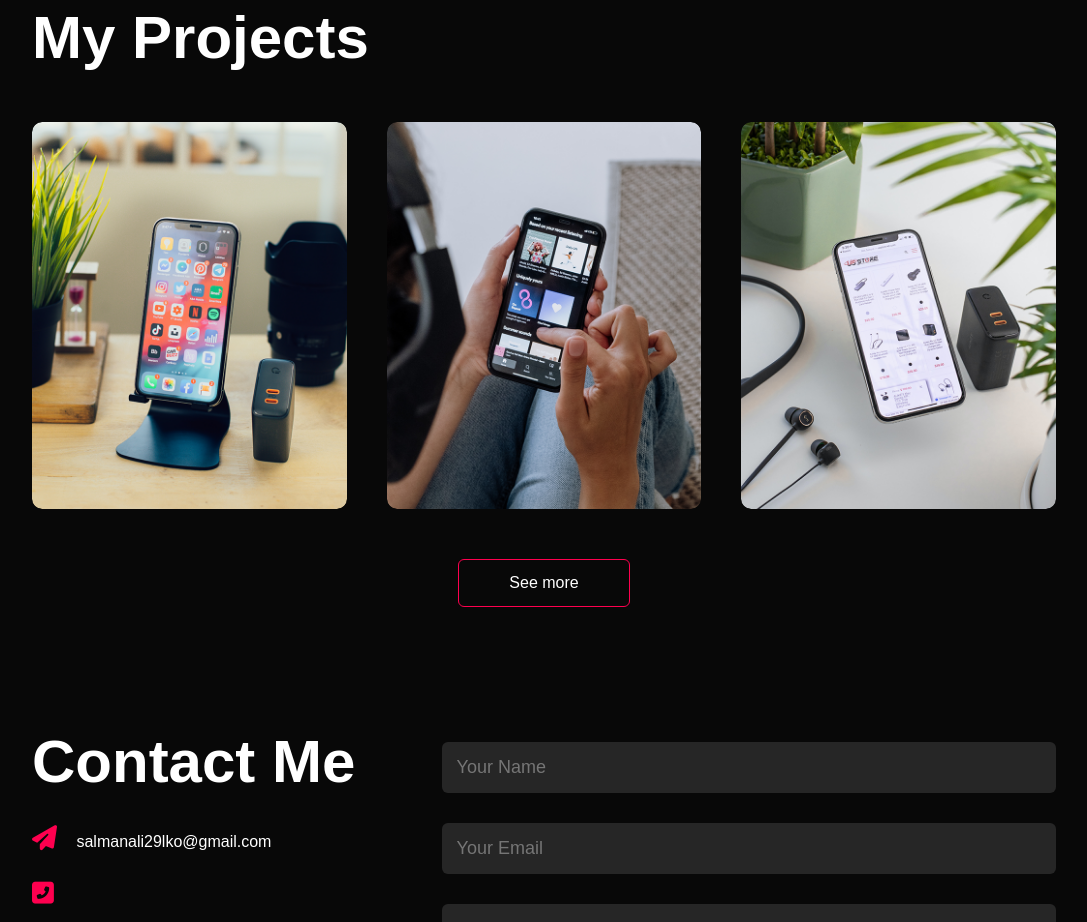
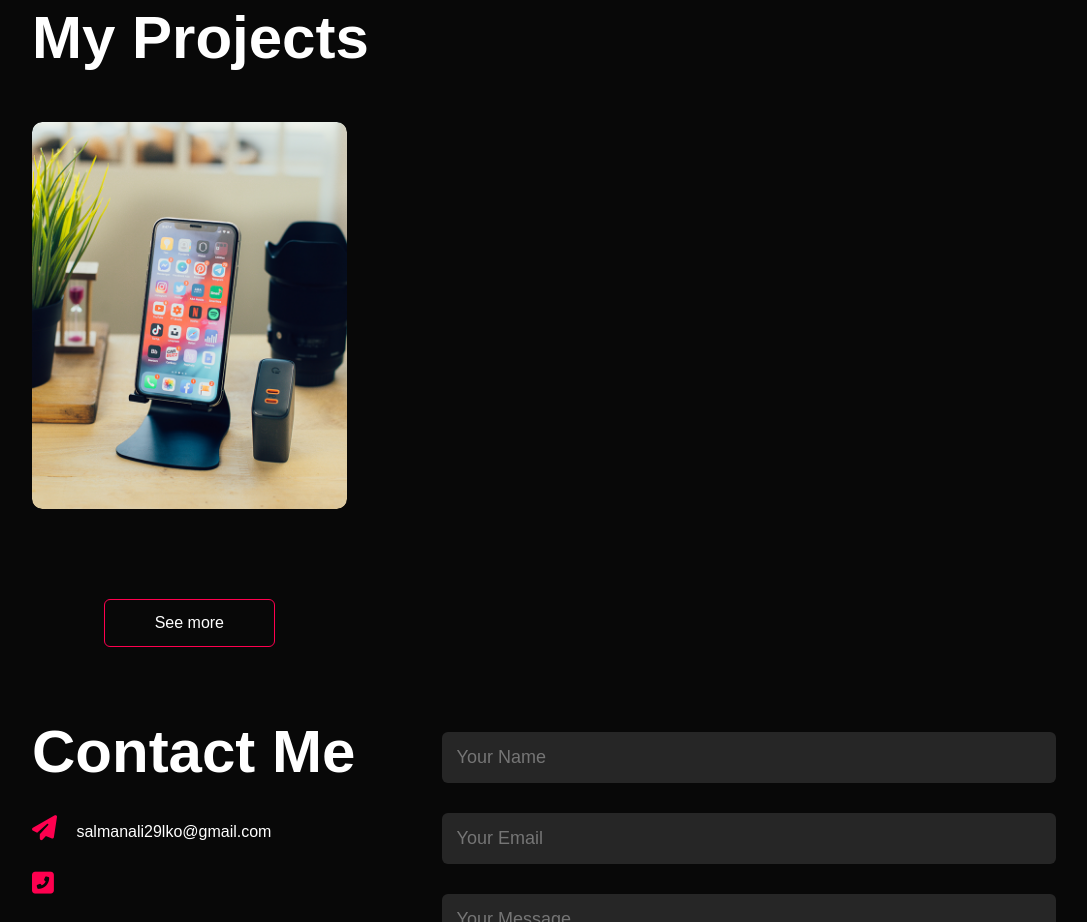
Before and after one commit to SalmanAli29000/portfolio, a plain HTML site: page index.html in a window 1280 px wide. Shown: the part 1678-2600 px from the top of the page, without its empty margins (96-1183 px from the left). Drawn offline with Linux system fonts and the light colour scheme.

Commit message:
Update index.html

```diff
--- a/index.html
+++ b/index.html
@@ -77,27 +77,20 @@
             <div class="work">
                 <img src="images/work-1.png">
                 <div class="layer">
-                    <h3>Social Media App</h3>
-                    <p>The app connects you yo the talented people around the world. Download it from play store.</p>
+                    <h3>Airline Reservation System </h3>
+                    <p>The app is used for booking flights. Download it from play store.</p>
                     <a href="#"><i class="fas fa-external-link-alt"></i></a>
                 </div>
             </div>
             <div class="work">
-                <img src="images/work-2.png">
-                <div class="layer">
-                    <h3>Music App</h3>
-                    <p>The app connects you yo the talented people around the world. Download it from play store.</p>
-                    <a href="#"><i class="fas fa-external-link-alt"></i></a>
-                </div>
+
+
+
             </div>
             <div class="work">
-                <img src="images/work-3.png">
-                <div class="layer">
-                    <h3>Online Shopping App</h3>
-                    <p>The app connects you yo the talented people around the world. Download it from play store.</p>
-                    <a href="#"><i class="fas fa-external-link-alt"></i></a>
-                </div>
-            </div>
+
+
+
         </div>
         <a href="#" class="btn">See more</a>
     </div>
```
